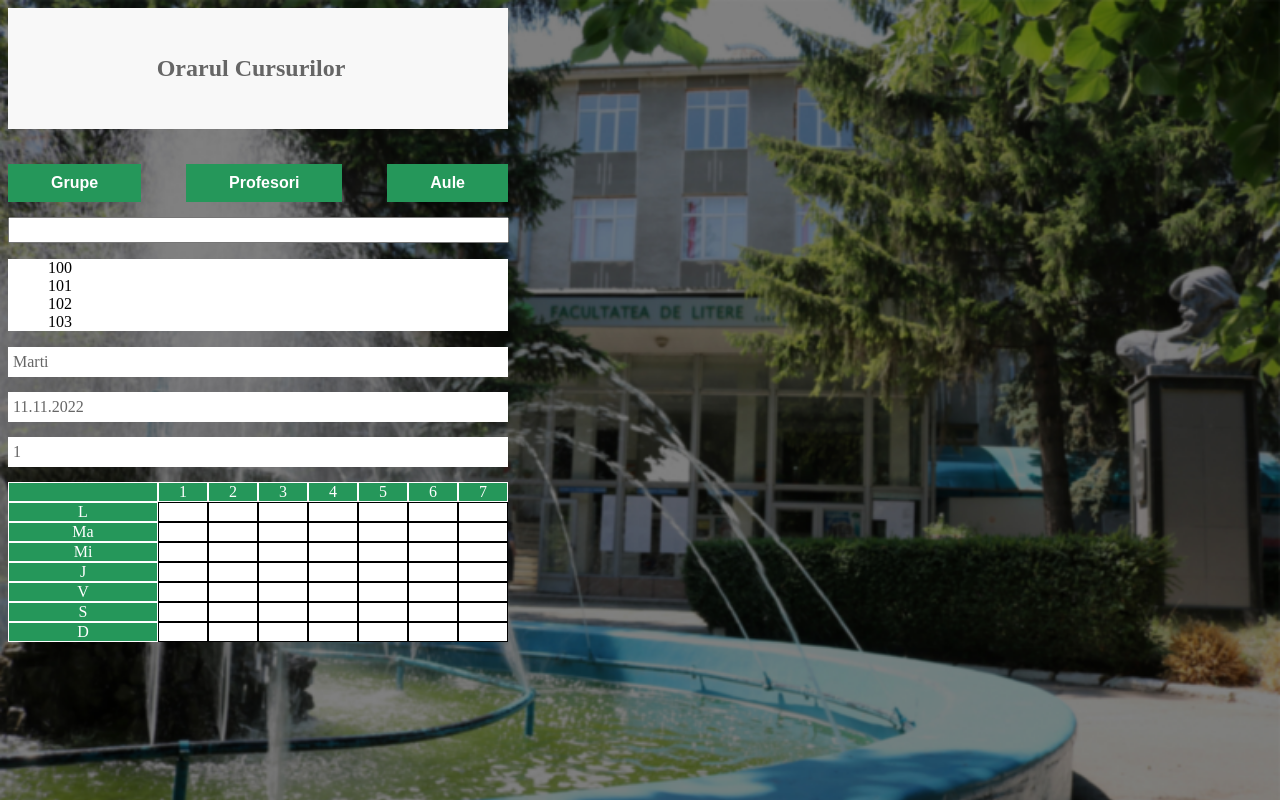
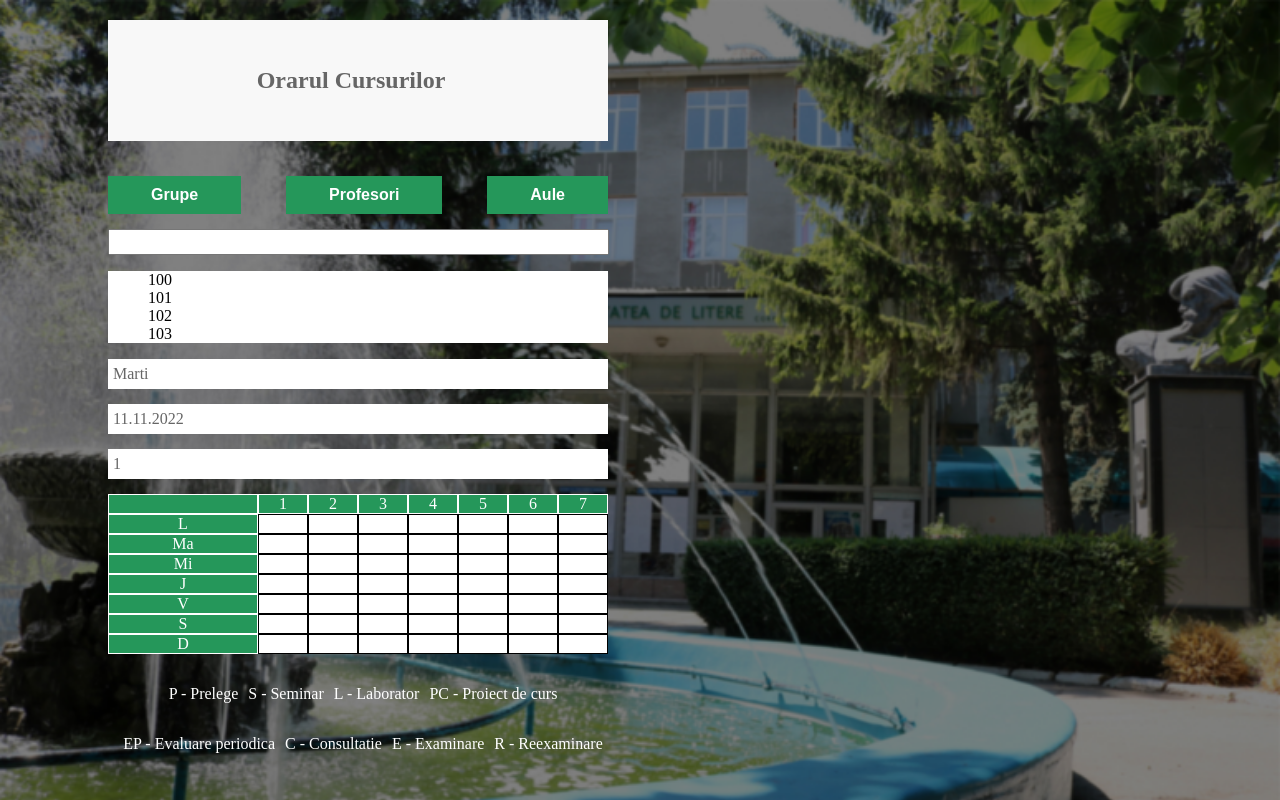
Before and after one commit to J4ckIsB4ck/Usarb, a plain HTML site: page index.html in a window 1280 px wide. Drawn offline with Linux system fonts and the light colour scheme.

Commit message:
EP usarb nr2

```diff
--- a/Style.css
+++ b/Style.css
@@ -2,6 +2,8 @@ body{
     background-image: url(imagesusarb/new_background_1.png);
     background-repeat: no-repeat;
     background-size: cover;
+    padding-left: 100px;
+    margin-top: 20px;
 }
 .section1{
     width: 500px;
@@ -157,3 +159,13 @@ body{
 .numberwords{
     color: white;
 }
+.bottom{
+    display: flex;
+    flex-wrap: wrap;
+    color: white;
+    justify-content: center;
+    padding-top: 15px;
+}
+.p{
+    padding-left: 10px;
+}
--- a/index.html
+++ b/index.html
@@ -105,6 +105,16 @@
                 <div class="div63 white"> </div>
                 <div class="div64 white"> </div>
                 </div>
+                <div class="bottom">
+                    <p class="p">P - Prelege</p>
+                    <p class="p">S - Seminar</p>
+                    <p class="p">L - Laborator</p>
+                    <p class="p">PC - Proiect de curs</p>
+                    <p class="p">EP - Evaluare periodica</p>
+                    <p class="p">C - Consultatie</p>
+                    <p class="p">E - Examinare</p>
+                    <p class="p">R - Reexaminare</p>
+                </div>
         </section>
     </div>
 </body>
```
